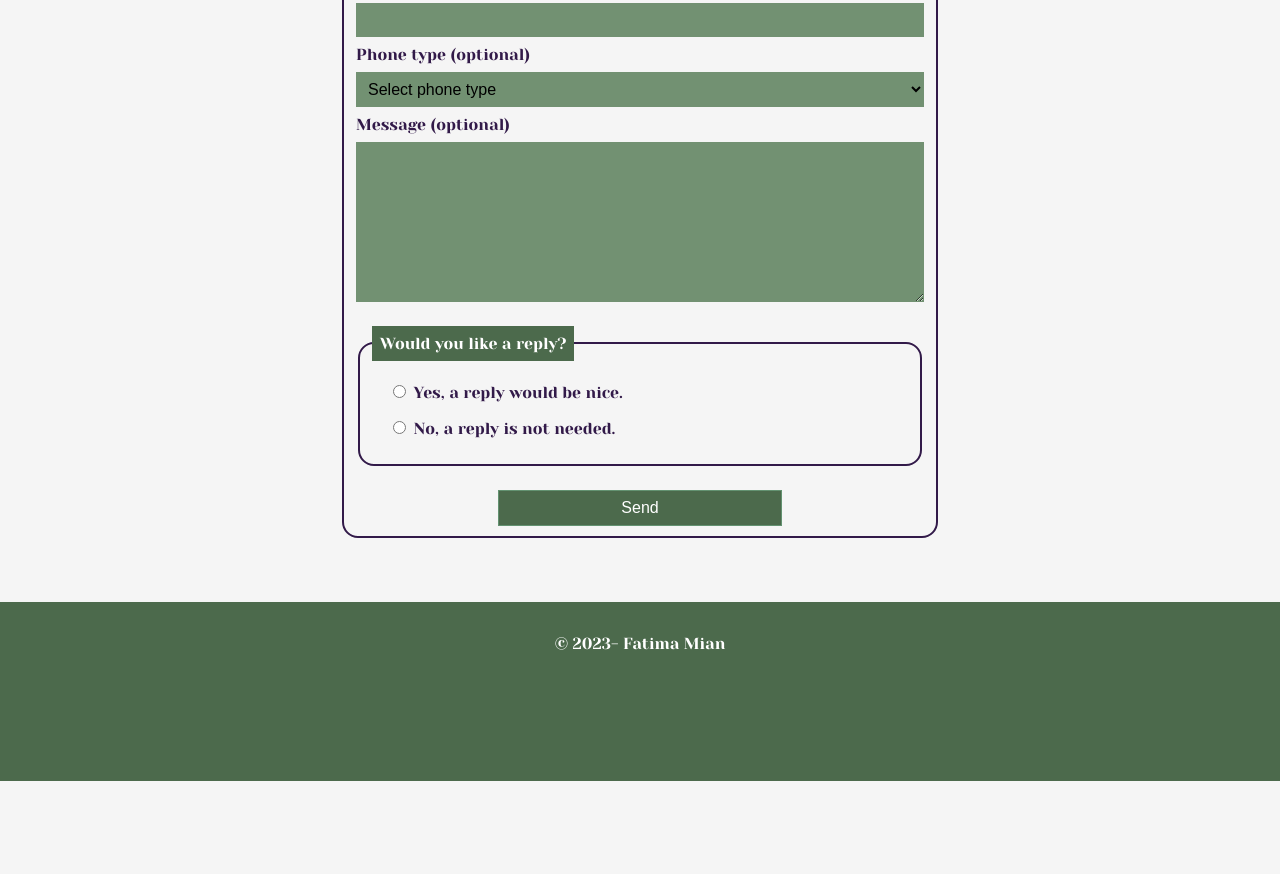
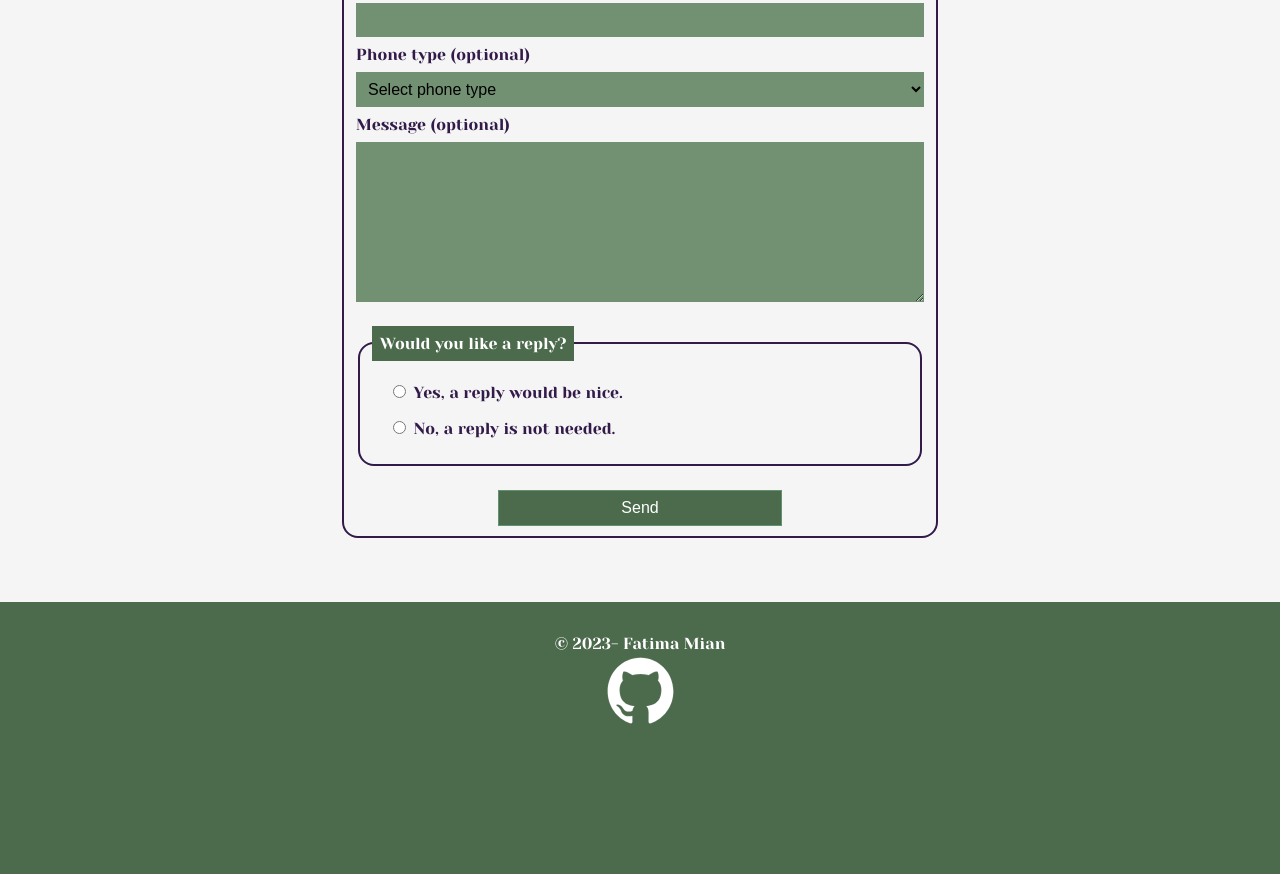
Before and after one commit to RVCC-IDMX/about-me-FatimaM04, a plain HTML site: page index.html in a window 1280 px wide. Shown: the part 6086-6960 px from the top of the page. Before the commit the page ends 6867 px from the top, so only its background shows below. Drawn offline with nearby package versions, Linux system fonts and the light colour scheme.

Commit message:
Added link to GitHub repo in footer

```diff
--- a/css/style.css
+++ b/css/style.css
@@ -191,3 +191,16 @@ legend{
     max-width: 400px;
     width: 50%;
     justify-self: center;}
+
+/* Link to GitHub Repo */
+    .GitIcon{
+        color: white;
+        text-decoration: none;
+        padding: 20px;
+        font-size: 75px;
+        width: 50px;
+        text-align: center;}
+    .GitIcon :hover {
+        color: black;
+        transition: 0.2s;
+        text-decoration: none;}
--- a/index.html
+++ b/index.html
@@ -19,6 +19,7 @@
 <!--Stylesheets-->
     <link href="css/style.css" rel="stylesheet">
     <link href="css/nav.css" rel="stylesheet">
+
 
 </head>
 <body>
@@ -213,7 +214,14 @@
 
 <footer id="footer">
 &copy; 2023- Fatima Mian
+<div>
 
+ <!--Social Media- link to github repo-->
+    <a class="GitIcon" href="https://github.com/RVCC-IDMX/about-me-FatimaM04" target="_blank"><ion-icon name="logo-github" ></ion-icon></a>
+    <script type="module" src="https://unpkg.com/ionicons@7.1.0/dist/ionicons/ionicons.esm.js"></script>
+    <script nomodule src="https://unpkg.com/ionicons@7.1.0/dist/ionicons/ionicons.js"></script>
+
+</div>
 </footer>
 
 </body>
```
